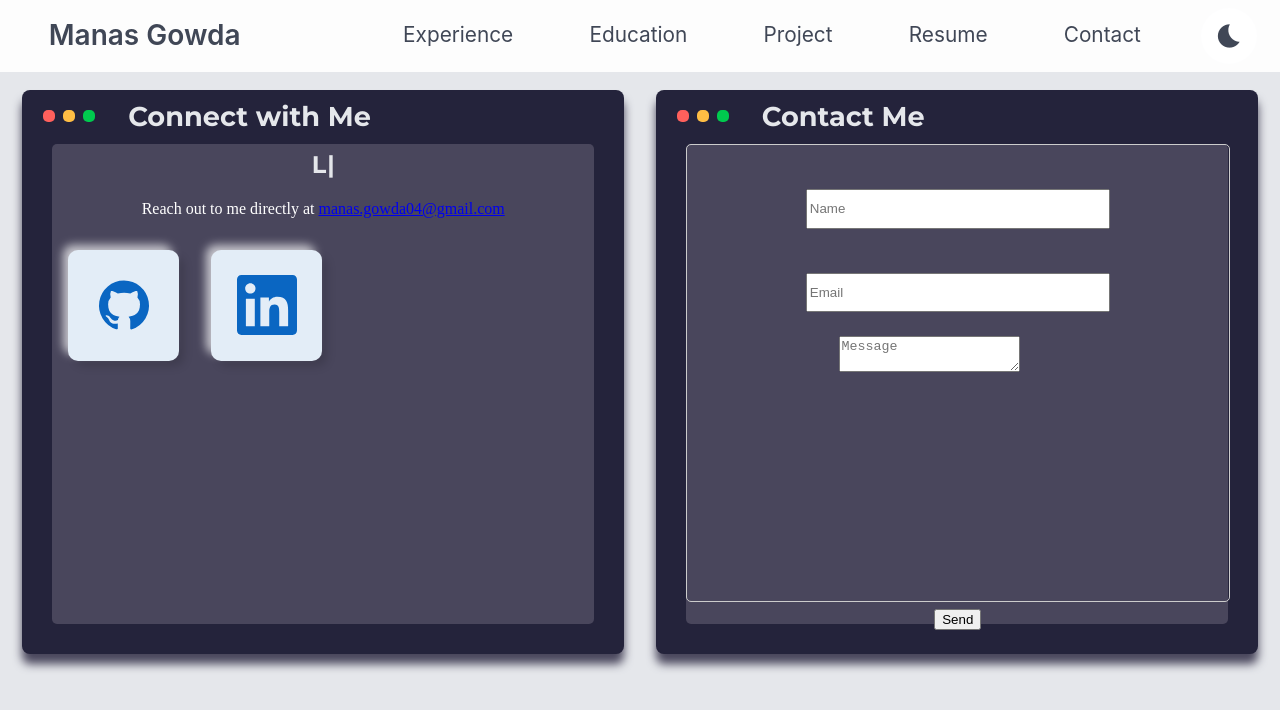
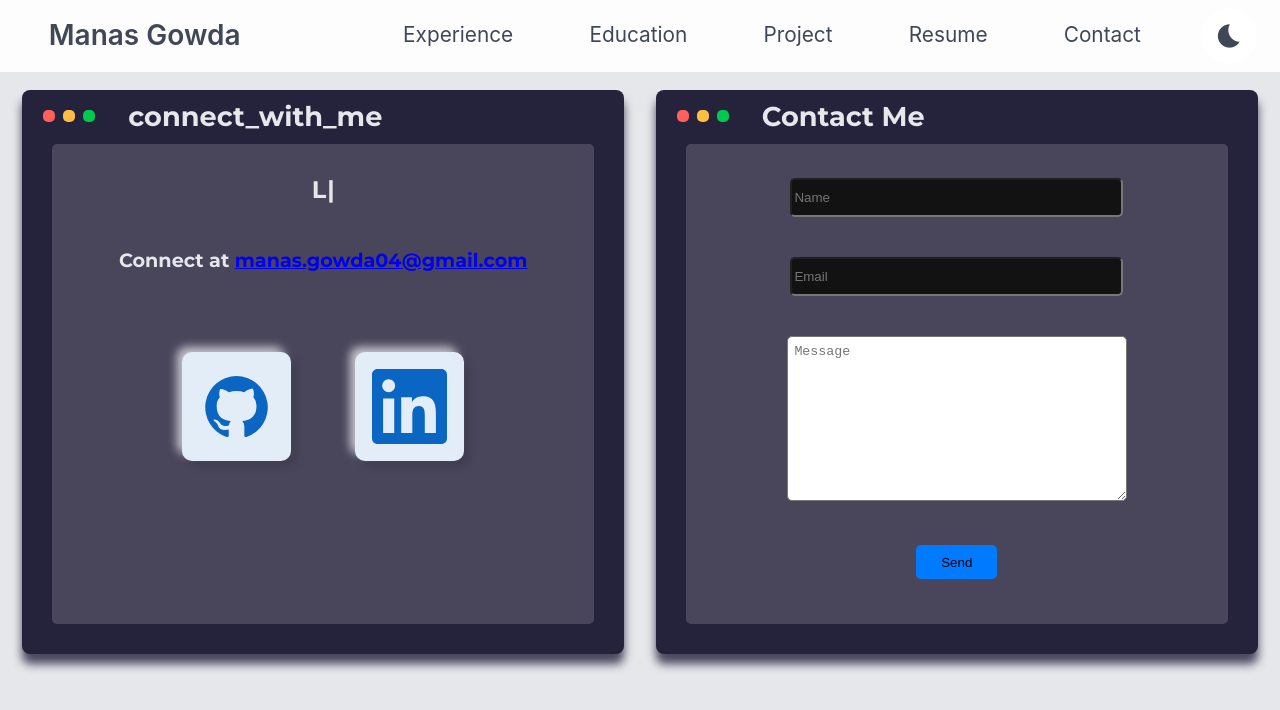
Before and after one commit to manas-1404/website-project, a React (Create React App) app: page /contact-me in a window 1280 px wide. Shown: the top 710 px of the page. Built offline with nearby package versions, Linux system fonts and the light colour scheme; a web font is replaced by a local one.

Commit message:
Fixed structuring issues in contact-me.js

```diff
--- a/src/contact-me.js
+++ b/src/contact-me.js
@@ -80,7 +80,7 @@ function ContactMe() {
                                 <span className="social-green social-circle2"></span>
                             </div>
 
-                            <p id="Contact-Me-title">Connect with Me</p>
+                            <p id="Contact-Me-title">connect_with_me</p>
 
                         </div>
                     </div>
@@ -95,26 +95,21 @@ function ContactMe() {
                                     }}
                                 />
                             </h3>
-                            {/* <h3>I'd love to hear from you! Feel free to fill out the contact form, and I'll get back to you as soon as possible.</h3> */}
-                            {/* <h3>OR</h3> */}
-                            <p>Reach out to me directly at <a href='mailto:manas.gowda04@gmail.com'>manas.gowda04@gmail.com</a></p>
 
-                            {/* <button className="btn">
-                            <svg width="40" height="40" fill="#0092E4" xmlns="http://www.w3.org/2000/svg" data-name="Layer 1" viewBox="0 0 24 24" id="github">
-                                <path d="M12,2.2467A10.00042,10.00042,0,0,0,8.83752,21.73419c.5.08752.6875-.21247.6875-.475,0-.23749-.01251-1.025-.01251-1.86249C7,19.85919,6.35,18.78423,6.15,18.22173A3.636,3.636,0,0,0,5.125,16.8092c-.35-.1875-.85-.65-.01251-.66248A2.00117,2.00117,0,0,1,6.65,17.17169a2.13742,2.13742,0,0,0,2.91248.825A2.10376,2.10376,0,0,1,10.2,16.65923c-2.225-.25-4.55-1.11254-4.55-4.9375a3.89187,3.89187,0,0,1,1.025-2.6875,3.59373,3.59373,0,0,1,.1-2.65s.83747-.26251,2.75,1.025a9.42747,9.42747,0,0,1,5,0c1.91248-1.3,2.75-1.025,2.75-1.025a3.59323,3.59323,0,0,1,.1,2.65,3.869,3.869,0,0,1,1.025,2.6875c0,3.83747-2.33752,4.6875-4.5625,4.9375a2.36814,2.36814,0,0,1,.675,1.85c0,1.33752-.01251,2.41248-.01251,2.75,0,.26251.1875.575.6875.475A10.0053,10.0053,0,0,0,12,2.2467Z"></path>
-                            </svg>
-                            </button> */}
+                            <p>Connect at <a href='mailto:manas.gowda04@gmail.com'>manas.gowda04@gmail.com</a></p>
+
+
                             <div className="icon">
                                 {/* <!-- GitHub Button --> */}
                                 <a href="https://github.com/manas-1404" className="btn-social" target="_blank" rel="noopener noreferrer">
-                                    <svg width="60" height="60" fill="#0092E4" xmlns="http://www.w3.org/2000/svg" data-name="Layer 1" viewBox="0 0 24 24" id="github">
+                                    <svg width="75" height="75" fill="#0092E4" xmlns="http://www.w3.org/2000/svg" data-name="Layer 1" viewBox="0 0 24 24" id="github">
                                         <path d="M12,2.2467A10.00042,10.00042,0,0,0,8.83752,21.73419c.5.08752.6875-.21247.6875-.475,0-.23749-.01251-1.025-.01251-1.86249C7,19.85919,6.35,18.78423,6.15,18.22173A3.636,3.636,0,0,0,5.125,16.8092c-.35-.1875-.85-.65-.01251-.66248A2.00117,2.00117,0,0,1,6.65,17.17169a2.13742,2.13742,0,0,0,2.91248.825A2.10376,2.10376,0,0,1,10.2,16.65923c-2.225-.25-4.55-1.11254-4.55-4.9375a3.89187,3.89187,0,0,1,1.025-2.6875,3.59373,3.59373,0,0,1,.1-2.65s.83747-.26251,2.75,1.025a9.42747,9.42747,0,0,1,5,0c1.91248-1.3,2.75-1.025,2.75-1.025a3.59323,3.59323,0,0,1,.1,2.65,3.869,3.869,0,0,1,1.025,2.6875c0,3.83747-2.33752,4.6875-4.5625,4.9375a2.36814,2.36814,0,0,1,.675,1.85c0,1.33752-.01251,2.41248-.01251,2.75,0,.26251.1875.575.6875.475A10.0053,10.0053,0,0,0,12,2.2467Z"></path>
                                     </svg>
                                 </a>
 
                                 {/* <!-- LinkedIn Button --> */}
                                 <a href="https://www.linkedin.com/in/manas-gowda/" className="btn-social" target="_blank" rel="noopener noreferrer">
-                                    <svg width="60" height="60" xmlns="http://www.w3.org/2000/svg" viewBox="0 0 24 24">
+                                    <svg width="75" height="75" xmlns="http://www.w3.org/2000/svg" viewBox="0 0 24 24">
                                         <path d="M20.447,20.452h-3.554v-5.569c0-1.328-0.027-3.037-1.852-3.037-1.853,0-2.136,1.445-2.136,2.939v5.667H9.351V9h3.414v1.561h0.049c0.477-0.902,1.637-1.852,3.37-1.852,3.601,0,4.267,2.37,4.267,5.455v6.288H20.447z M5.337,7.433c-1.144,0-2.063-0.927-2.063-2.065c0-1.138,0.919-2.063,2.063-2.063s2.065,0.925,2.065,2.063 C7.402,6.506,6.481,7.433,5.337,7.433z M7.119,20.452H3.554v-11h3.565V20.452z M22.225,0H1.771C0.792,0,0,0.795,0,1.778v20.447 C0,23.207,0.792,24,1.771,24h20.454c0.978,0,1.771-0.793,1.771-1.775V1.778C24,0.795,23.203,0,22.225,0z" />
                                     </svg>
                                 </a>
@@ -149,19 +144,17 @@ function ContactMe() {
 
                             <form className="form-container" onSubmit={handleSubmit}>
                                 <div className='form-field'>
-                                    {/* <label className='name-field'>Name</label> */}
                                     <input
                                         type="text"
                                         name="name"
                                         placeholder='Name'
-                                        className='form-field'
+                                        id="name_input"
                                         value={formData.name}
                                         onChange={handleChange}
                                         required
                                     />
                                 </div>
                                 <div className='form-field'>
-                                    {/* <label className='email-field'>Email</label> */}
                                     <input
                                         type="email"
                                         name="email"
@@ -171,18 +164,18 @@ function ContactMe() {
                                         required
                                     />
                                 </div>
-                                <div className='message-field'>
-                                    {/* <label className='message-field'>Message</label> */}
+                                <div className='form-field'>
                                     <textarea
                                         name="message"
                                         placeholder='Message'
-                                        className='message'
+                                        className='message-field'
+                                        rows={10}
                                         value={formData.message}
                                         onChange={handleChange}
                                         required
                                     />
                                 </div>
-                                <button type="submit" value="Send">Send</button>
+                                <button type="submit" value="Send" id="send-button">Send</button>
                             </form>
 
                         </div>
--- a/src/styling/contact-me.css
+++ b/src/styling/contact-me.css
@@ -146,37 +146,41 @@
 #social-code h3{
   color: #e5e7eb;
   font-family: 'Montserrat', sans-serif;
-  font-size: 150%;
+  font-size: 1.5rem;
+  padding-top: 1.3em;
+}
+
+#social-code p{
+  color: #e5e7eb;
+  font-family: 'Montserrat', sans-serif;
+  font-size: 1.2rem;
+  margin: 2em;
 }
 
 #social-code:focus {
   outline: none !important;
 }
 
-.social-icon{
-  display: flex;
-}
 
 
 
-
-
-
-
-
+/* GitHub and LinkedIn icon styles */
 .icon{
 display: flex;
+justify-content: center;
+/* align-items: center; */
+margin: 3em;
 }
 
 /* Base styles for GitHub and LinkedIn buttons */
 .btn-social {
-  width: 4em;
-  height: 4em;
-  margin: 1em;
+  /* width: 4em;
+  height: 4em; */
+  margin: 2em;
   display: grid;
   place-items: center;
   background: #e3edf7;
-  padding: 1.4em;
+  padding: 1em;
   border-radius: 10px;
   box-shadow: 6px 6px 10px -1px rgba(0, 0, 0, 0.15),
               -6px -6px 10px -1px rgba(255, 255, 255, 0.7);
@@ -210,32 +214,17 @@ display: flex;
 }
 
 
+
 /* emailform */
 .form-container {
-  /* margin: 0 auto; */
   width: 100%;
-  height: 95%;
-  /* padding: 1em; */
-  border: 1px solid #ccc;
-  border-radius: 5px;
+  height: 100%;
 }
 
-/* .form-container input,
-.form-container textarea {
-  width: 50%;
-  padding: 10px;
-  border: 1px solid #ccc;
-  border-radius: 3px;
-} */
-
-.form-container form button {
-  /* display: block; */
-  width: 60%;
-  padding: 10px;
+.form-container button {
   background-color: #007bff;
-  color: white;
+  /* color: white; */
   border: none;
-  border-radius: 3px;
   cursor: pointer;
 }
 
@@ -243,31 +232,42 @@ display: flex;
   background-color: #0056b3;
 }
 
-.form-field {
-  /* display: flex; */
+/* .form-field {
+  margin: 1.5em;
+  margin-top: 0em;
+} */
+
+
+.form-field input{
+  background-color: #121212;
+  width: 60%;
+  height: 2.5em;
+  border-radius: 5px;
   margin: 1.5em;
 }
 
-.name-field, .email-field, .message-field {
-  color: #e5e7eb;
-  font-family: 'Montserrat', sans-serif;
-  font-size: 120%;
-
-  margin-right: 3em;
+#name_input{
+  margin-top: 2.5em;
 }
 
-.form-field input{
+.form-field textarea{
   width: 60%;
-  height: 2.5em;
+  margin: 1.5em;
 }
 
-/* .form-field textarea {
-  width: 60%;
-  height: 950%;
-} */
 
-.message-field{
-  /* width: 60%; */
-  height: 60%;
-  /* margin-top: 1.5em; */
+.message-field {
+  height: auto;
+  resize: vertical; /* Allow vertical resizing, but keep the width consistent */
+  width: 59%;
+  /* height: 4em; */
+  padding: 0.5em;
+  border-radius: 5px;
 }
+
+#send-button{
+  margin: 1.5em;
+  width: 15%;
+  height: 7%;
+  border-radius: 5px;
+}
```
